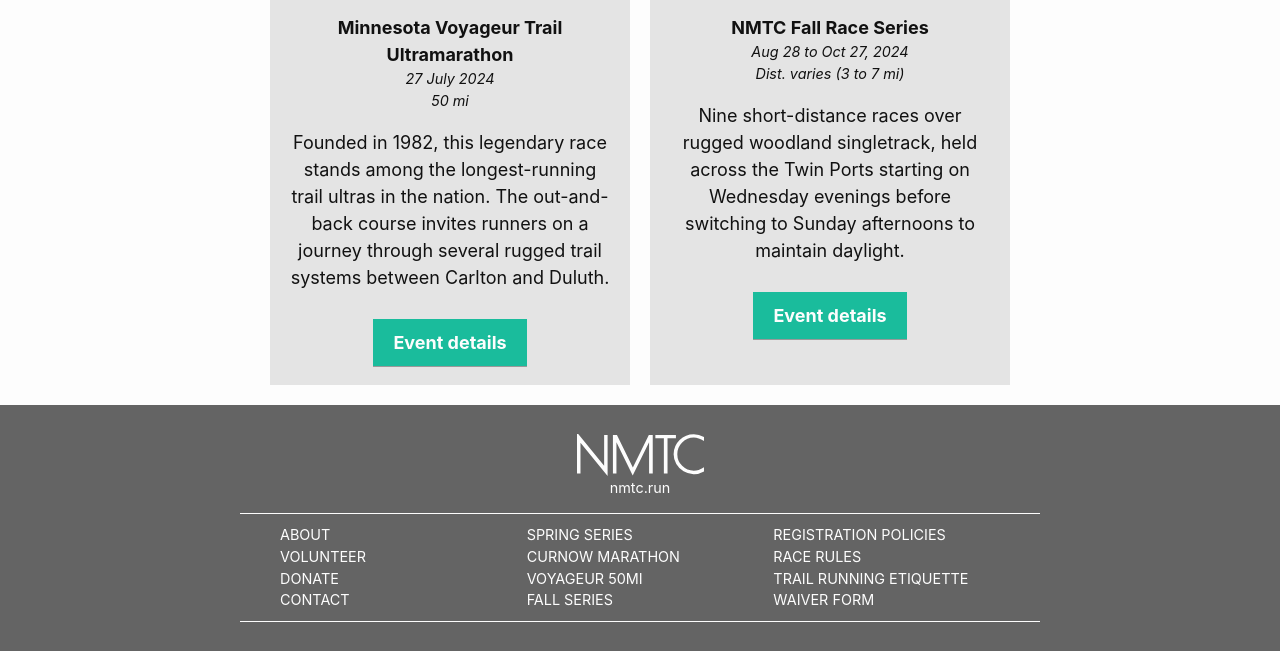
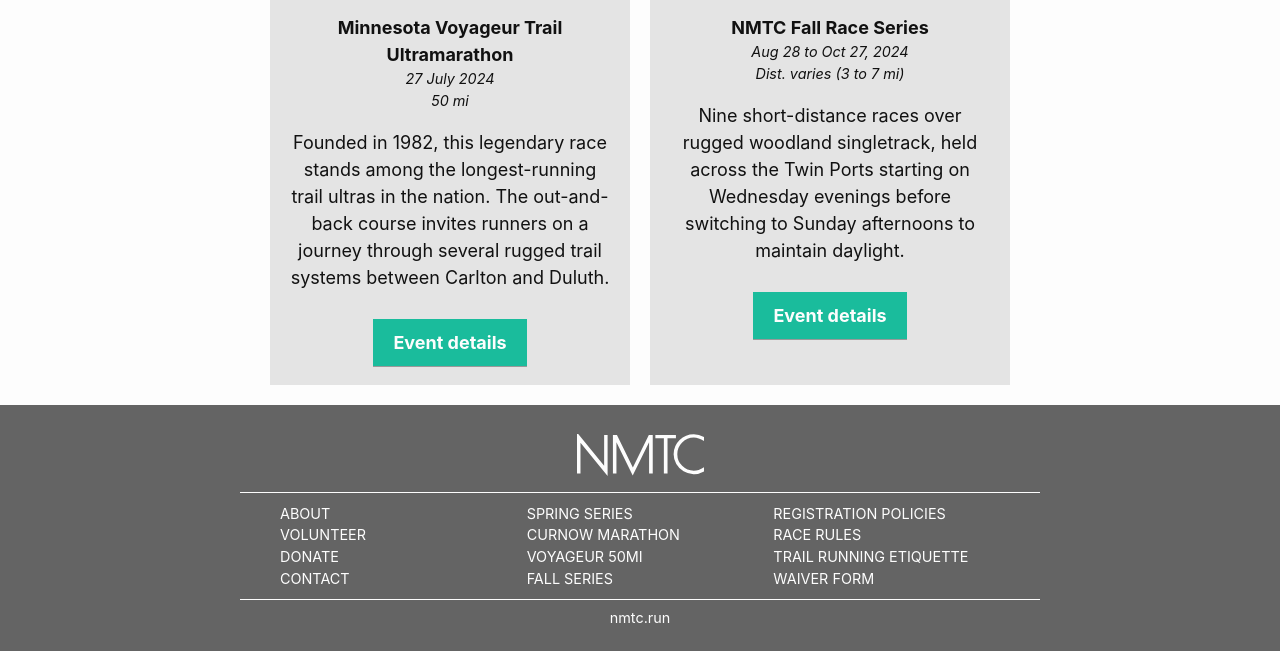
Before and after one commit to nmtc-run/nmtc-run.github.io, a Jekyll site: the page built from index.md, in a window 1280 px wide, cut to the strip 2108-2759 px from the top of the page. Built offline with Jekyll 4.4.1, drawn with Linux system fonts in a browser that asks for light colours.

Commit message:
tweaks to footer nmtc.run

```diff
--- a/_includes/footer.html
+++ b/_includes/footer.html
@@ -3,9 +3,6 @@
     <a href="/">
       <div class="footer-logo">
         <img src="/img/nmtc-logo-light.svg" alt="">
-      </div>
-      <div class="footer-logo text">
-        nmtc.run
       </div>
     </a>
   </div>
@@ -21,4 +18,11 @@
     {% endfor %}
   </div>
   <div class="footer-bar wrapper"></div>
+  <div class="wrapper">
+    <a href="/">
+      <div class="footer-logo text">
+        nmtc.run
+      </div>
+    </a>
+  </div>
 </footer>
--- a/_sass/nmtc/_footer.scss
+++ b/_sass/nmtc/_footer.scss
@@ -36,13 +36,12 @@
 .footer-logo img {
   max-height: 3em;
   padding: 1em;
-  padding-bottom: 0;
 }
 
 .footer-logo.text {
   text-align: center;
   text-transform:lowercase;
-  padding-bottom:1em;
+  padding: 0.5em;
 }
 
 .footer-container {
```
